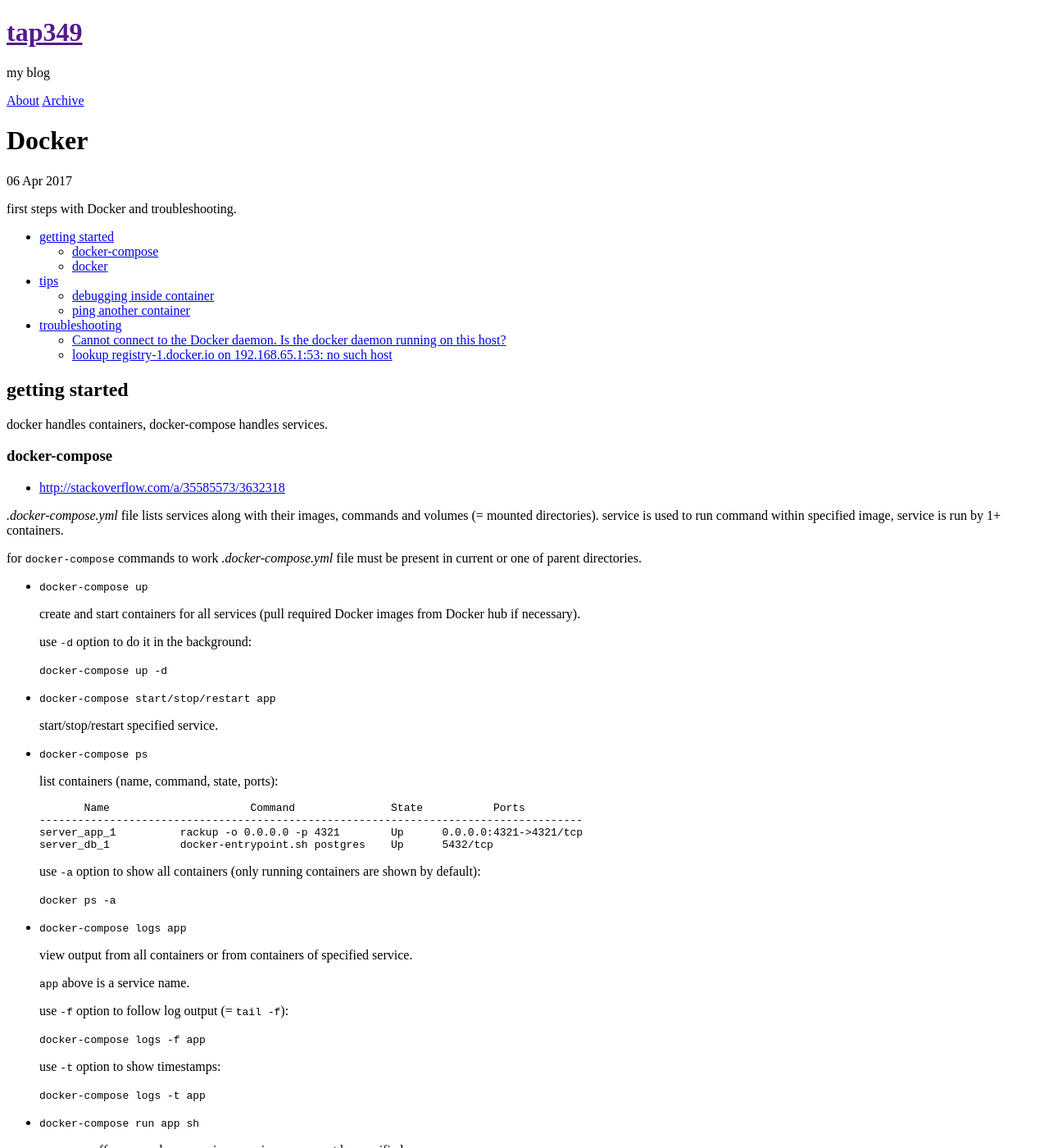
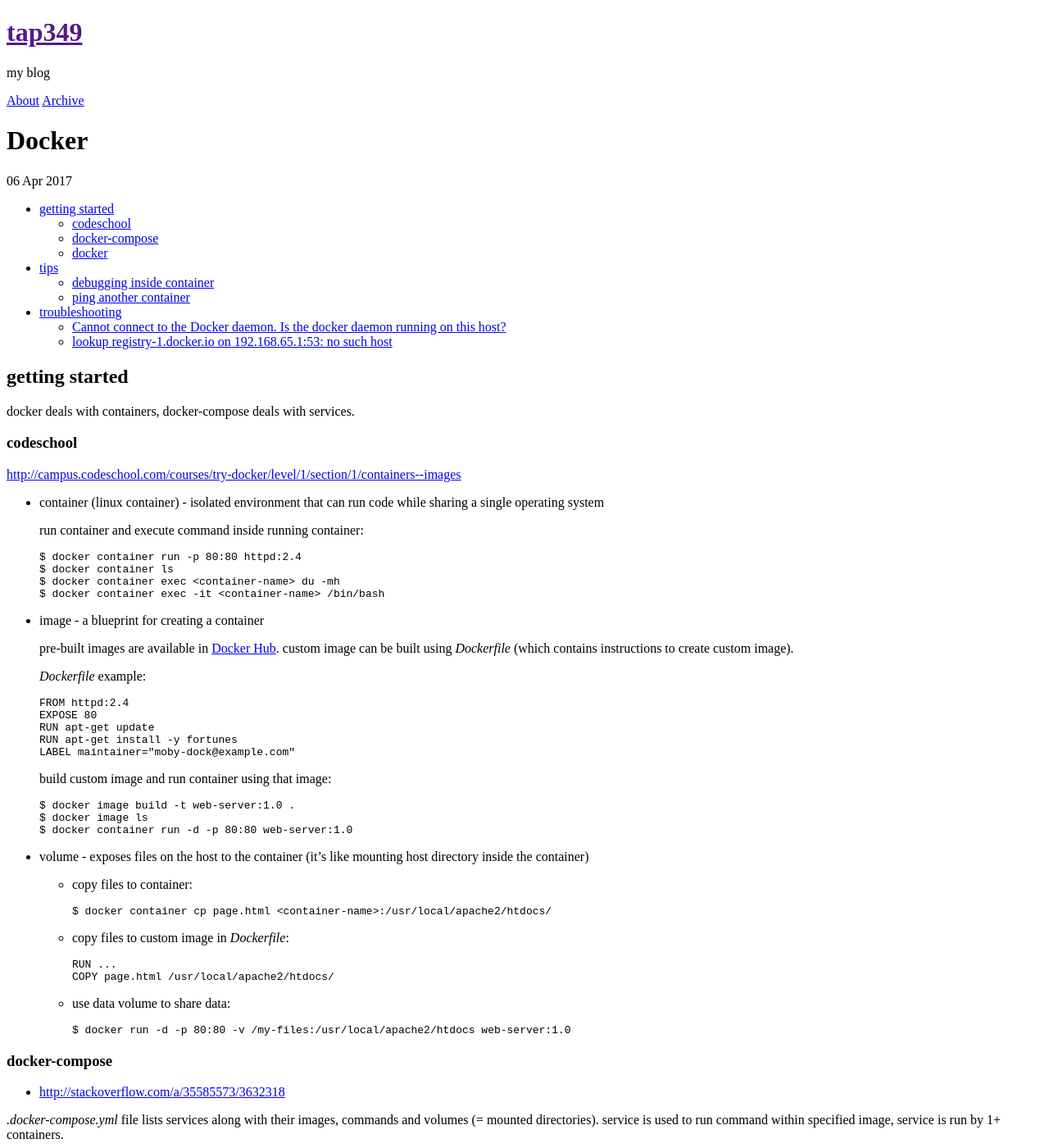
Before and after one commit to tap349/tap349.github.io, a Jekyll site: the page built from _posts/2017-04-06-docker.md, in a window 1280 px wide and 1400 px high. Shown: the whole window at 82% size. Built offline with Jekyll 4.4.1, drawn with Linux system fonts in a browser that asks for light colours; some of the changed text lies outside the part shown.

Commit message:
update 2017-04-24_02:34:06

````diff
--- a/_posts/2017-04-06-docker.md
+++ b/_posts/2017-04-06-docker.md
@@ -6,8 +6,6 @@ access: public
 categories: [Docker]
 ---
 
-first steps with Docker and troubleshooting.
-
 <!-- more -->
 
 * TOC
@@ -15,7 +13,69 @@ first steps with Docker and troubleshooting.
 
 ## getting started
 
-docker handles containers, docker-compose handles services.
+docker deals with containers, docker-compose deals with services.
+
+### codeschool
+
+<http://campus.codeschool.com/courses/try-docker/level/1/section/1/containers--images>
+
+- container (linux container) - isolated environment that
+  can run code while sharing a single operating system
+
+  run container and execute command inside running container:
+
+  ```sh
+  $ docker container run -p 80:80 httpd:2.4
+  $ docker container ls
+  $ docker container exec <container-name> du -mh
+  $ docker container exec -it <container-name> /bin/bash
+  ```
+
+- image - a blueprint for creating a container
+
+  pre-built images are available in [Docker Hub](hub.docker.com).
+  custom image can be built using _Dockerfile_
+  (which contains instructions to create custom image).
+
+  _Dockerfile_ example:
+
+  ```dockerfile
+  FROM httpd:2.4
+  EXPOSE 80
+  RUN apt-get update
+  RUN apt-get install -y fortunes
+  LABEL maintainer="moby-dock@example.com"
+  ```
+
+  build custom image and run container using that image:
+
+  ```sh
+  $ docker image build -t web-server:1.0 .
+  $ docker image ls
+  $ docker container run -d -p 80:80 web-server:1.0
+  ```
+
+- volume - exposes files on the host to the container
+  (it's like mounting host directory inside the container)
+
+  - copy files to container:
+
+    ```sh
+    $ docker container cp page.html <container-name>:/usr/local/apache2/htdocs/
+    ```
+
+  - copy files to custom image in _Dockerfile_:
+
+    ```dockerfile
+    RUN ...
+    COPY page.html /usr/local/apache2/htdocs/
+    ```
+
+  - use data volume to share data:
+
+    ```sh
+    $ docker run -d -p 80:80 -v /my-files:/usr/local/apache2/htdocs web-server:1.0
+    ```
 
 ### docker-compose
 
@@ -111,7 +171,7 @@ be present in current or one of parent directories.
 
 ### docker
 
-- `docker images`
+- `docker images`/`docker image ls`
 
   list images.
 
@@ -132,7 +192,7 @@ be present in current or one of parent directories.
 
   same as `docker-compose logs app` but for container instead of service.
 
-- `docker build -t v***n/n** ./`
+- `docker build -t v***n/n** .`
 
   build image from _Dockerfile_ (the latter must be present in CWD).
   it's necessary to rebuild the whole image when you make any changes that
@@ -154,11 +214,11 @@ be present in current or one of parent directories.
   use `-i` option to make session interactive
   (without it session exits after the first user input inside container).
 
-  use `-v` bind to mount volume inside container:
+  use `-v` to bind mount a volume inside container:
 
   `docker run -ti -v <local_dir>:<remote_dir> v***n/n** sh`
 
-- `docker exec -ti 732******500 sh`
+- `docker exec -ti 732******500 /bin/bash`
 
   run command in a running container - container id from `docker ps` output
   must be specified (unlike image name for `docker run`).
````
